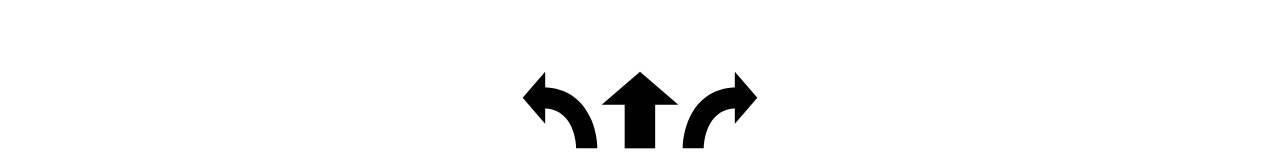
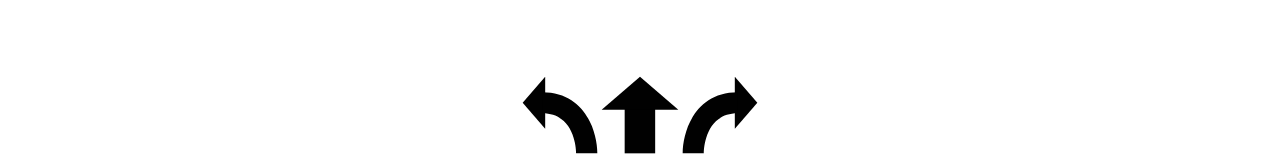
Before and after one commit to asfarley/trafficcountfree, a plain HTML site: page index.html in a window 1280 px wide. Shown: the part 645-802 px from the top of the page. Drawn offline with nearby package versions, Linux system fonts and the light colour scheme.

Commit message:
Moving arrows to edge of image

```diff
--- a/style.css
+++ b/style.css
@@ -19,7 +19,7 @@
 #approach1 {
 	margin: auto;
 	width: 240px;
-	height:200px;
+	height:80px;
 	bottom:0;
 	left:50%;
 	position:absolute;
@@ -35,6 +35,7 @@
 	left:50%;
 	position:absolute;
 	margin-left:-40px;
+	margin-bottom:-5px;
 }
 
 #straight1overlay {
@@ -46,6 +47,7 @@
 	left:50%;
 	position:absolute;
 	margin-left:-40px;
+	margin-bottom:-5px;
 }
 
 #left1 {
@@ -56,6 +58,7 @@
 	left:0;
 	position:absolute;
 	margin-left:0px;
+	margin-bottom:-5px;
 }
 
 #left1overlay {
@@ -67,6 +70,7 @@
 	left:0;
 	position:absolute;
 	margin-left:0px;
+	margin-bottom:-5px;
 }
 
 #right1 {
@@ -78,6 +82,7 @@
 	left:50%;
 	position:absolute;
 	margin-right:0px;
+	margin-bottom:-5px;
 }
 
 #right1overlay {
@@ -90,6 +95,7 @@
 	left:50%;
 	position:absolute;
 	margin-right:0px;
+	margin-bottom:-5px;
 }
 
 
```
